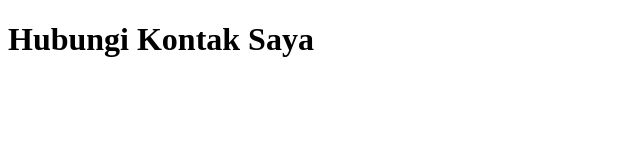
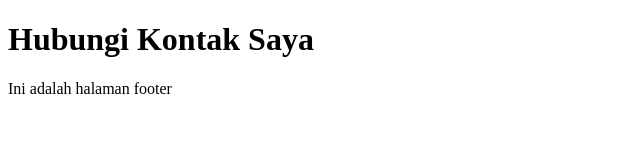
Before and after one commit to adisuhandi/Gitlearn, a plain HTML site: page contact.html in a window 1280 px wide. Shown: the whole page, without its empty margins (0-640 px from the left). Drawn offline with Linux system fonts and the light colour scheme.

Commit message:
Tambah footer

```diff
--- a/contact.html
+++ b/contact.html
@@ -9,5 +9,7 @@
 
     <h1>Hubungi Kontak Saya</h1>
 
+<div>Ini adalah halaman footer</div>
+
 </body>
 </html>
```
